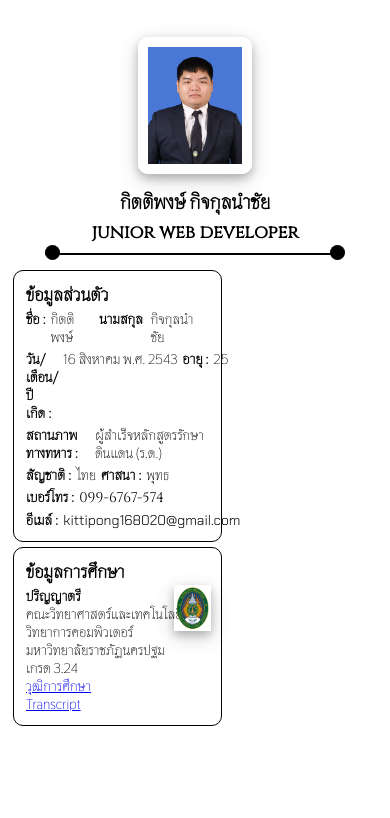
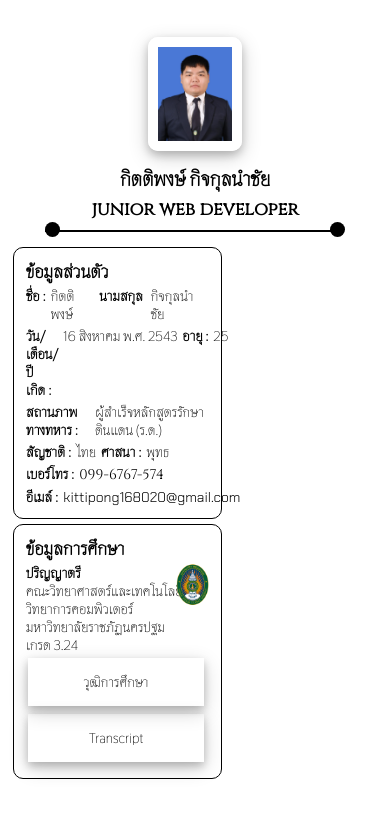
Before and after one commit to KChickadoose/KChickadoose.github.io, a plain HTML site: page index.html in a window 390 px wide. Drawn offline with Linux system fonts and the light colour scheme.

Commit message:
Update style_page.css

```diff
--- a/style_page.css
+++ b/style_page.css
@@ -113,7 +113,7 @@
         display: block;
         margin-left: auto;
         margin-right: auto;
-        box-shadow: 0 4px 8px 0 rgba(0, 0, 0, 0.2), 0 6px 20px 0 rgba(0, 0, 0, 0.19);
+        /*box-shadow: 0 4px 8px 0 rgba(0, 0, 0, 0.2), 0 6px 20px 0 rgba(0, 0, 0, 0.19);*/
     }
     body{
         max-width: 100%;
@@ -126,8 +126,8 @@
         font-weight: bold;
     }
     .img{
-        width: 25%;
-        height: 25%;
+        width: 20%;
+        height: 20%;
         display: block;
         margin-top: 10%;
         margin-left: auto;
@@ -136,6 +136,21 @@
         border-radius: 10px;
         box-shadow: 0 4px 8px 0 rgba(0, 0, 0, 0.2), 0 6px 20px 0 rgba(0, 0, 0, 0.19);
     }
+    a{
+        display: block;
+        border: none;
+        color: black;
+        padding: 15px 32px;
+        text-align: center;
+        text-decoration: none;
+        display: inline-block;
+        font-size: 16px;
+        margin: 4px 2px;
+        cursor: pointer;
+        transition-duration: 0.2s;
+        box-shadow: 0 4px 8px 0 rgba(0, 0, 0, 0.2), 0 6px 20px 0 rgba(0, 0, 0, 0.19);
+    }
+    a:hover {box-shadow: 0 8px 16px 0 rgba(0,0,0,0.6);}
 
 
 }
```
